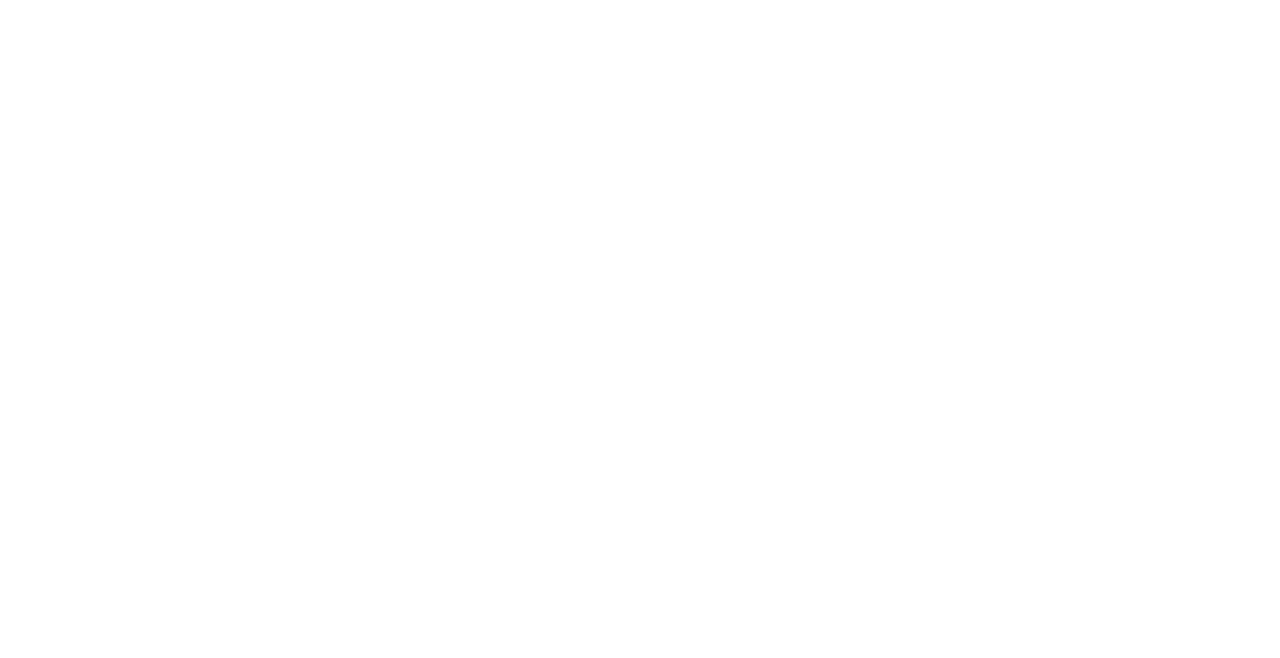
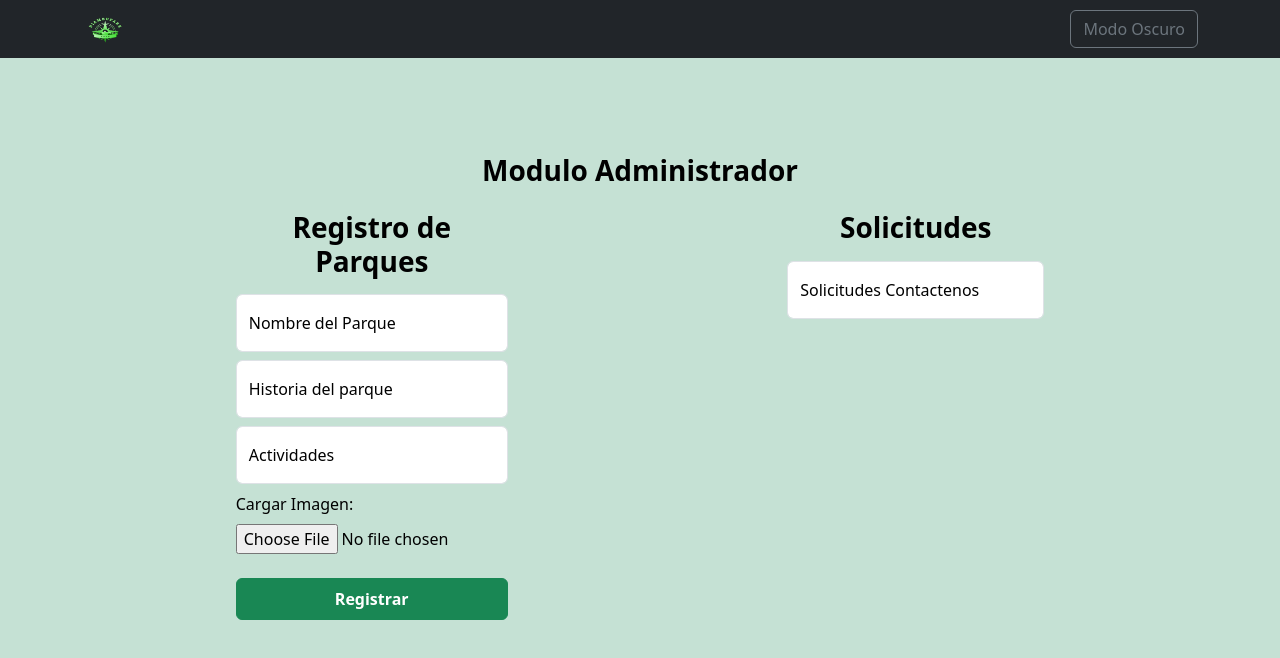
Before and after one commit to NicolasRojas1927/diambufront, a React (Vite) app: page /administrador in a window 1280 px wide. Before the commit this address had no page. Shown: the top 658 px of the page. Built offline with nearby package versions, Linux system fonts and the light colour scheme.

Commit message:
Creacion modulo Administrador

```diff
--- /dev/null
+++ b/src/Admin.jsx
@@ -0,0 +1,164 @@
+
+import { useState, useEffect } from 'react';
+import 'bootstrap/dist/css/bootstrap.min.css';
+import './custom.css';
+import './sign-in.css';
+import { Link } from 'react-router-dom';
+
+
+function Admin() {
+    const [namepark, setNamePark] = useState('');
+    const [history, setHistory] = useState('');
+    const [activities, setActivities] = useState('');
+    const [images, setImages] = useState('');
+    const [theme, setTheme] = useState('light');
+
+
+    const handleSubmit = async (e) => {
+        e.preventDefault();
+
+
+        const AdminData = {
+            namepark: namepark,
+            history: history,
+            activities: activities,
+            images: images,
+
+        };
+
+        try {
+            const response = await fetch('http://localhost:8080/api/users', {
+                method: 'POST',
+                headers: {
+                    'Content-Type': 'application/json',
+                },
+                body: JSON.stringify(AdminData),
+            });
+
+            const data = await response.json();
+
+            if (response.ok) {
+                console.log('Registro exitoso', data)
+            } else {
+                console.log('Error de Registro', data.errors[0].msg)
+                alert(`${data.errors[0].msg}`);
+            }
+
+        } catch (error) {
+            console.error('Error de conexión:', error);
+        }
+
+
+
+    };
+
+    // Cambia el tema cuando el valor de theme cambia
+    useEffect(() => {
+        document.documentElement.setAttribute('data-theme', theme);
+    }, [theme]);
+
+    // Alterna entre los temas claro y oscuro
+    const toggleTheme = () => {
+        setTheme(theme === 'light' ? 'dark' : 'light');
+    };
+
+    return (
+        <div className=" justify-content-center vh-100 bg-success bg-opacity-25"
+            style={{
+                backgroundSize: 'cover',
+                backgroundPosition: 'center',
+            }}>
+            <nav className="navbar navbar-expand-lg bg-dark">
+                <div className="container">
+                    <a className="navbar-brand" href="/">
+                        <img src="../src/img/logoSF.webp" alt="" width="45" height="30" />
+                    </a>
+                    {/* Botones alineados a la derecha */}
+                    <div className="ms-auto">
+
+                        {/* <Link to="/contactenos" className="btn btn-outline-info">
+                            Contáctenos
+                        </Link> */}
+                        {/* Botón para alternar el modo claro/oscuro */}
+                        <button className="btn btn-outline-secondary ms-3" onClick={toggleTheme}>
+                            {theme === 'light' ? 'Modo Oscuro' : 'Modo Claro'}
+                        </button>
+                    </div>
+                </div>
+            </nav>
+            <main className="form-signin  m-5 p-5">
+                <h1 className="h3 mb-4 fw-normal text-center fw-bold">Modulo Administrador</h1>
+                <div className="d-flex justify-content-around">
+                    <form onSubmit={handleSubmit} className="w-25">
+
+                        <h1 className="h3 mb-3 fw-normal text-center fw-bold">Registro de Parques</h1>
+                        <div className="form-floating mb-2">
+                            <input
+                                type="text"
+                                className="form-control"
+                                id="floatingInput"
+                                placeholder="name@example.com"
+                                onChange={(e) => setNamePark(e.target.value)}
+                            />
+                            <label htmlFor="floatingInput">Nombre del Parque</label>
+                        </div>
+                        <div className="form-floating mb-2">
+                            <input
+                                type="text"
+                                className="form-control"
+                                id="floatingInput1"
+                                placeholder="name@example.com"
+                                onChange={(e) => setHistory(e.target.value)}
+                            />
+                            <label htmlFor="floatingInput">Historia del parque</label>
+                        </div>
+                        <div className="form-floating mb-2">
+                            <input
+                                type="text"
+                                className="form-control"
+                                id="floatingInput1"
+                                placeholder="name@example.com"
+                                onChange={(e) => setActivities(e.target.value)}
+                            />
+                            <label htmlFor="floatingInput">Actividades</label>
+                        </div>
+
+                        <div className="Container">
+                            <div className="form-group">
+                                <label htmlFor="banner" className='mb-2'>Cargar Imagen:</label>
+                                <div className="input-group">
+                                    <label className="input-group-btn">
+                                        <span className="btn-file"><input accept=".jpg,.png,.jpeg,.gif" className="hidden" name="banner" type="file" id="banner" onChange={(e) => setImages(e.target.value)} />
+                                        </span>
+                                    </label>
+                                </div>
+                            </div>
+                        </div>
+
+
+                        <br />
+                        <button className="btn btn-success w-100 py-2 fw-bold" type="submit">
+                            Registrar
+                        </button>
+                    </form>
+                    <section>
+                        <h1 className="h3 mb-3 fw-normal text-center fw-bold">Solicitudes</h1>
+                        <div className="form-floating mb-2">
+                            <input
+                                type="text"
+                                className="form-control"
+                                id="floatingInput1"
+                                placeholder="name@example.com"
+                                onChange={(e) => setHistory(e.target.value)}
+                            />
+                            <label htmlFor="floatingInput">Solicitudes Contactenos</label>
+                        </div>
+                    </section>
+                </div>
+            </main>
+        </div>
+
+    );
+};
+
+export default Admin;
--- a/src/App.jsx
+++ b/src/App.jsx
@@ -6,6 +6,7 @@
 import Contact from './Contact';
 import ForgetPassword from './ForgetPassword';
 import ParkDetail from './ParkDetail';
+import Admin from './admin';
 
 function App() {
   return (
@@ -20,6 +21,7 @@
           <Route path="/contactenos" element={<Contact />} />
           <Route path="/forgetpassword" element={<ForgetPassword />} />
           <Route path="/parque" element={<ParkDetail />} />
+          <Route path="/administrador" element={<Admin />} />
         </Routes>
       </Router>
 
```
Lines whose indentation alone changed are shown as unchanged.
